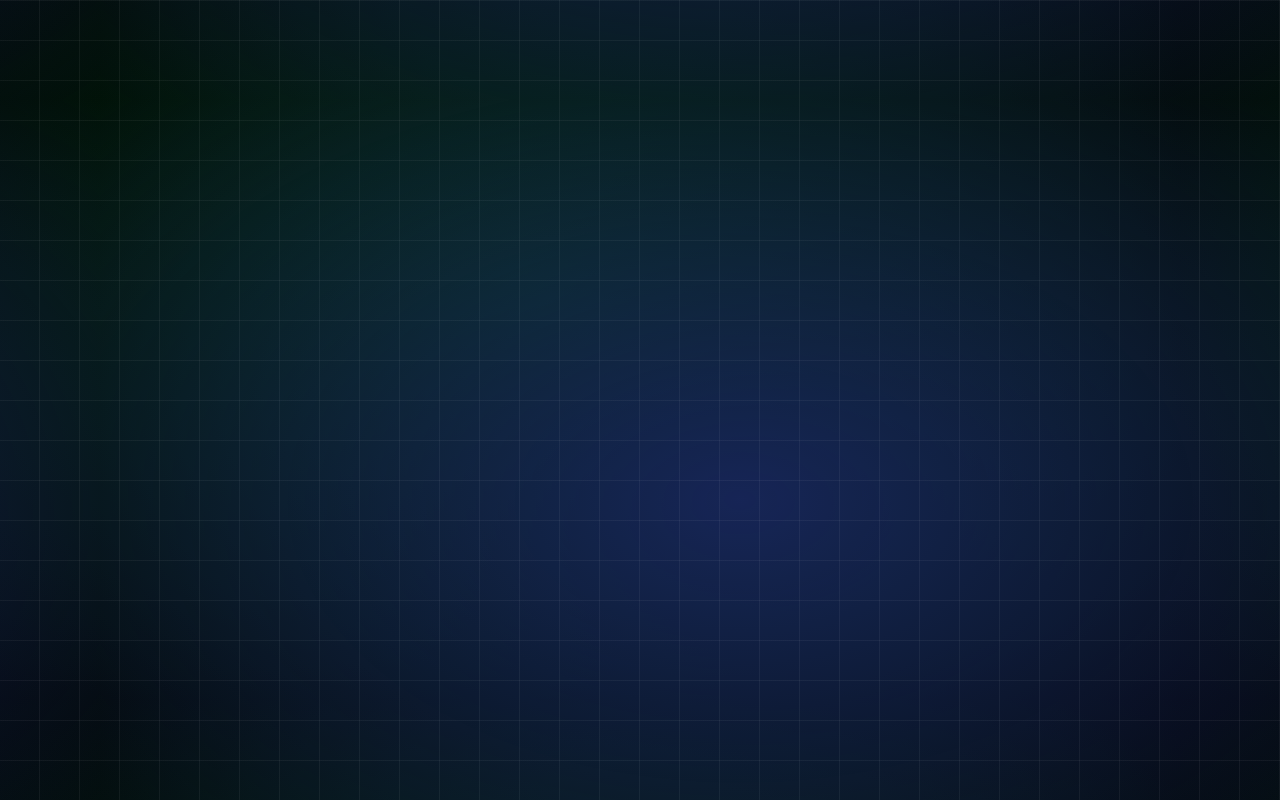
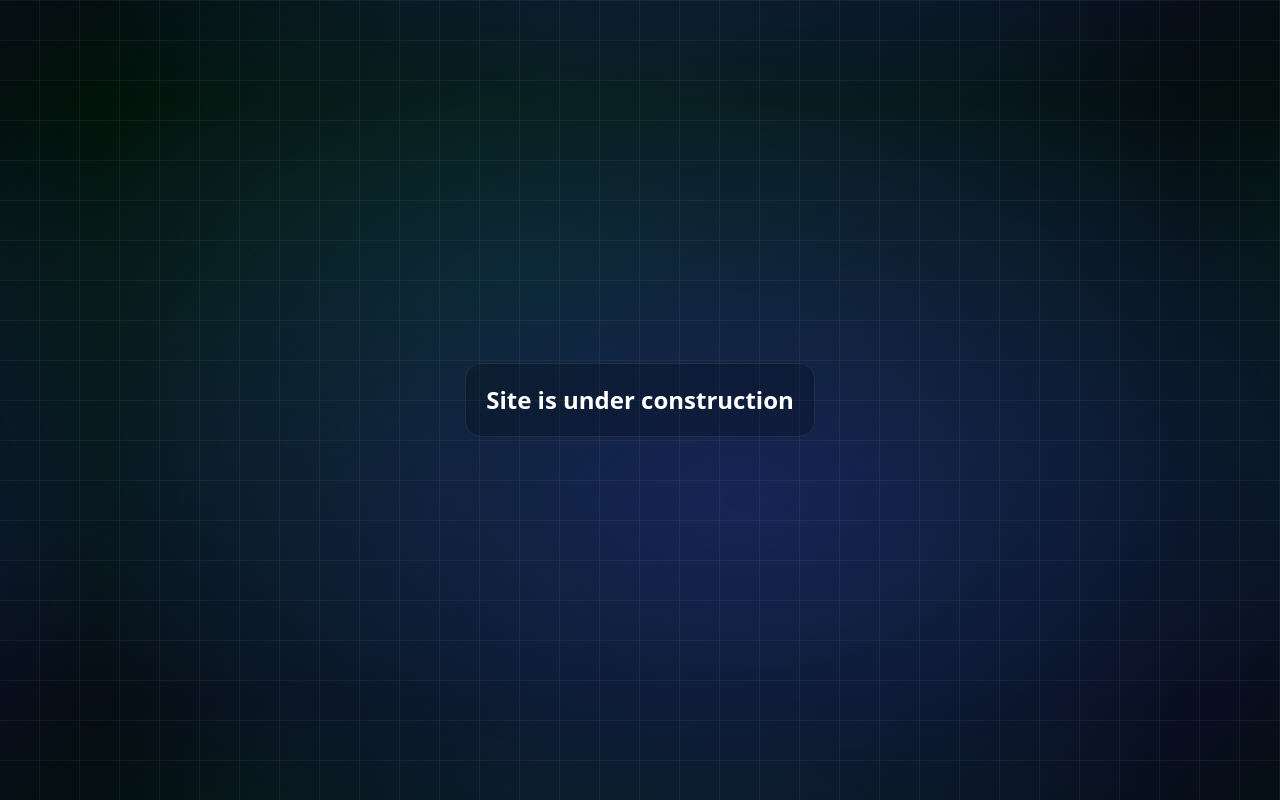
Before and after one commit to itsmefminsaf/itsmefminsaf, a Next.js app: page / in a window 1280 px wide. Built offline with nearby package versions, Linux system fonts and the light colour scheme.

Commit message:
feat: under construction update

```diff
--- a/src/app/layout.tsx
+++ b/src/app/layout.tsx
@@ -11,9 +11,9 @@ const RootLayout = ({ children }: Readonly<{ children: React.ReactNode }>) => {
   return (
     <html lang="en">
       <body className="bg-black">
-        <div className="fixed pointer-events-none overflow-hidden size-full bg-position-[-100px_-100px] bg-radial from-green-950 to-transparent"></div>
-        <div className="fixed pointer-events-none overflow-hidden size-full bg-position-[100px_100px] bg-radial from-blue-950 to-transparent"></div>
-        <div className="fixed pointer-events-none overflow-hidden size-full bg-grid"></div>
+        <div className="fixed -z-50 pointer-events-none overflow-hidden size-full bg-position-[-100px_-100px] bg-radial from-green-950 to-transparent"></div>
+        <div className="fixed -z-50 pointer-events-none overflow-hidden size-full bg-position-[100px_100px] bg-radial from-blue-950 to-transparent"></div>
+        <div className="fixed -z-50 pointer-events-none overflow-hidden size-full bg-grid"></div>
         {children}
       </body>
     </html>
--- a/src/app/page.tsx
+++ b/src/app/page.tsx
@@ -1,3 +1,9 @@
 export default function Home() {
-  return <main></main>;
+  return (
+    <main className="flex items-center justify-center w-screen h-screen">
+      <div className="border-[1px] border-gray-700/50 bg-black/20 backdrop-opacity-50 font-bold text-2xl p-5 rounded-2xl text-white">
+        Site is under construction
+      </div>
+    </main>
+  );
 }
```
